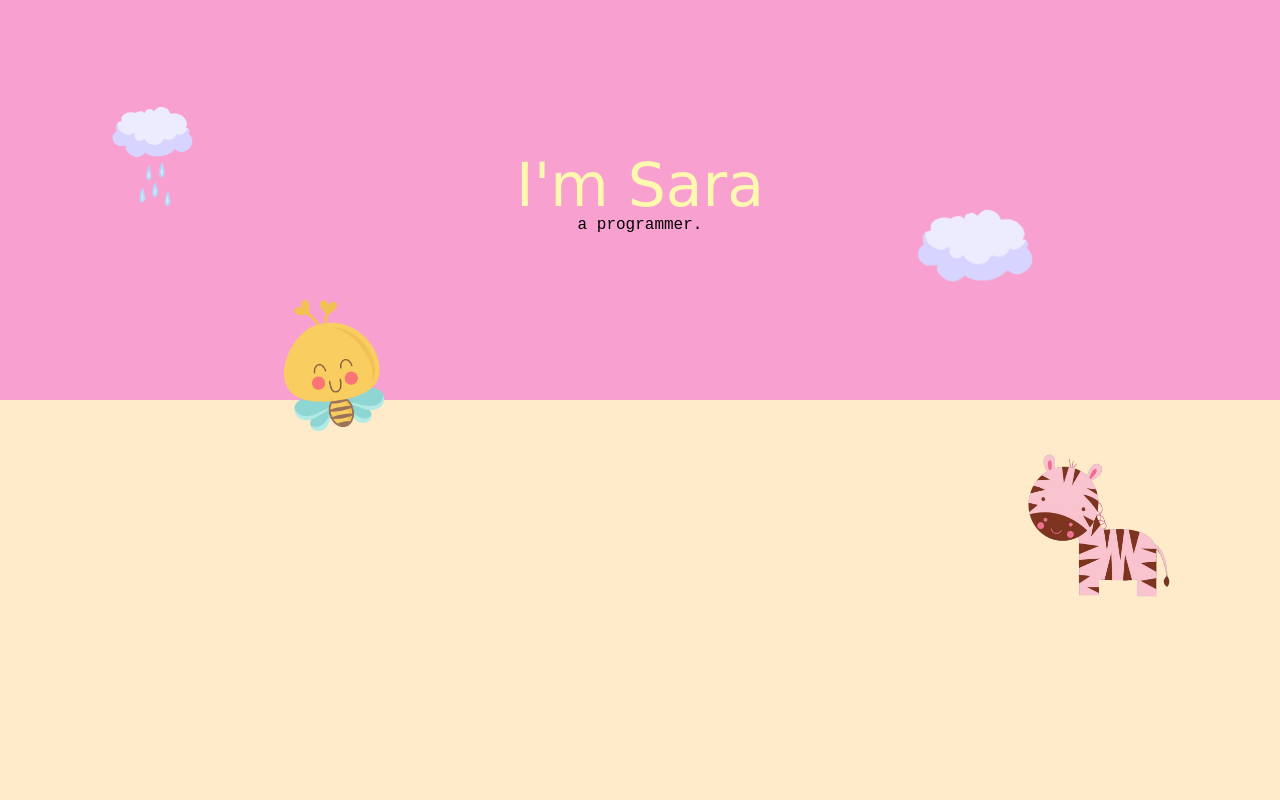
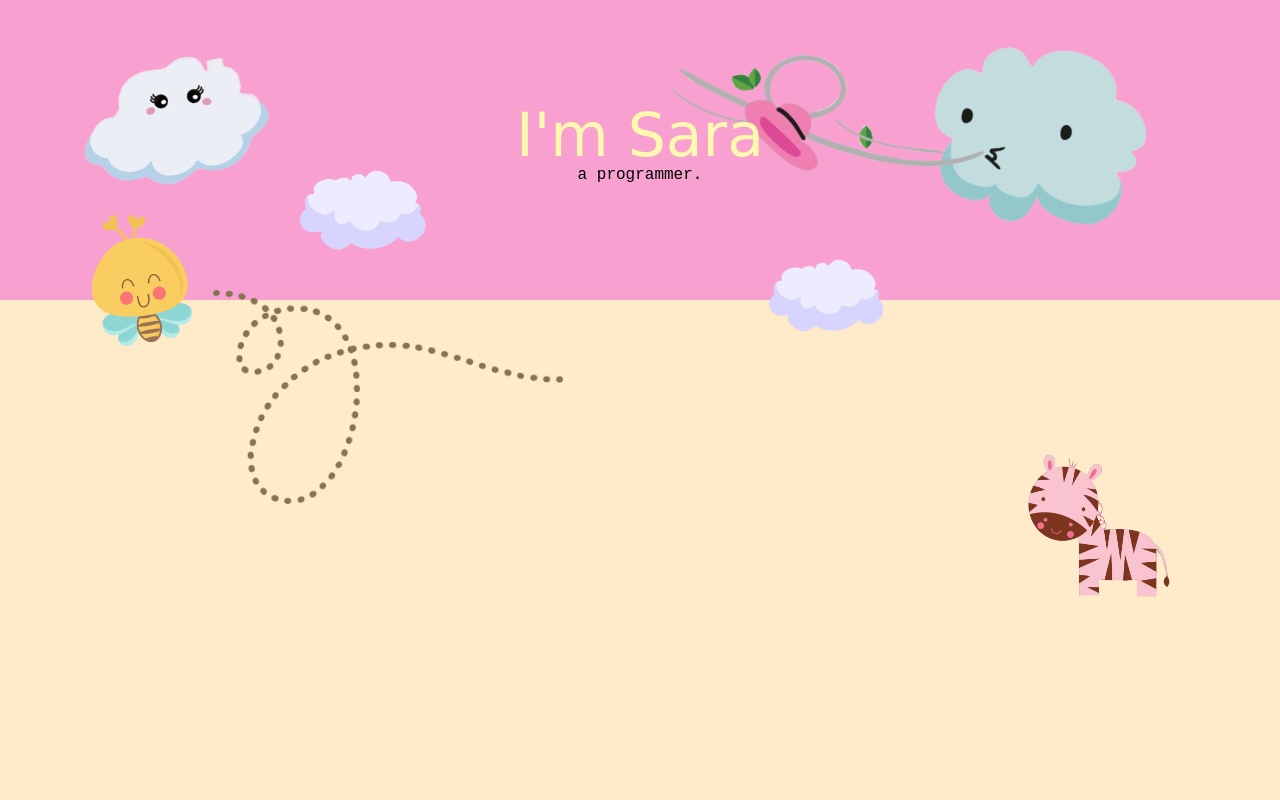
Before and after one commit to saraNersisian/Personal_site, a plain HTML site: page index.html in a window 1280 px wide. Shown: the top 800 px of the page. Drawn offline with Linux system fonts and the light colour scheme; a web font is replaced by a local one.

Commit message:
clouds added

```diff
--- a/index.html
+++ b/index.html
@@ -9,23 +9,26 @@
   </head>
   <body>
     <div class="top-container">
-      <img class="top-cloud" src="images/purple-small-cloud.png" alt="">
-
-      <img class="bottom-cloud" src="images/purple-small-cloud.png" alt="">
+      <img class="right-cloud" src="images/purple-small-cloud.png" alt="">
+      <img class="cloud-with-eyes" src="images/cloud-with-eyes.png" alt="">
+      <img class="cloud-blowing-wind" src="images/cloud-blowing-wind.png" alt="">
+      <img class="left-cloud" src="images/purple-small-cloud.png" alt="">
       <img class="rain-drop" src="images/rain-drop.png" alt="">
       <div class="">
-        <img class="yellow-bee" src="images/cute-bee.png" alt="">
+        <div class="">
+          <img class="yellow-bee" src="images/cute-bee.png" alt="">
+          <img class="bee-path" src="images/bee-path.png" alt="">
+
+        </div>
+
         <h1>I'm Sara</h1>
         <p>a programmer.</p>
       </div>
-
     </div>
     <div class="middle-container">
       <img class="baby-zebra" src="images/baby-zebra-trasparent.png" alt="">
     </div>
     <div class="bottom-container">
-
     </div>
-
   </body>
 </html>
--- a/styles.css
+++ b/styles.css
@@ -13,7 +13,7 @@ h1{
   right:0;
   display:inline-block;
   position: absolute;
-  top:150px;
+  top:100px;
   text-align: center;
 
 }
@@ -24,68 +24,107 @@ p{
   right:0;
   display: inline-block;
   position: absolute;
-  top: 200px;
+  top: 150px;
 }
 
 .top-container{
   background-color: #F8A1D1;
   width: 100%;
-  height: 400px;
+  height: 300px;
 }
 
 .middle-container{
-  height: 700px;
+  height: 1000px;
   width: 100%;
   background-color: #FFEACA;
 }
 
 .bottom-container{
-  height: 10%;
-  width: 200px;
-  background-color: blue;
+  height: 200px;
+  width: 100%;
+  background-color: #835151;
 }
 
-.top-cloud{
+.right-cloud{
   height: 100px;
   position:absolute;
-  top: 200px;
-  right: 20px;
-  left: 900px;
+  top: 250px;
+  right: 380px;
 }
 
-.top-cloud:hover{
-  left:890px;
+.right-cloud:hover{
+  right:390px;
 }
-.bottom-cloud{
-  height: 70px;
+.left-cloud{
+  height: 110px;
   position:absolute;
-  left:100px;
-  top:100px;
+  left:280px;
+  top:160px;
   /* filter: drop-shadow(10px 10px 2px #F8A1D1); */
 }
 
-.bottom-cloud:hover{
-  left:90px;
+.left-cloud:hover{
+  left:230px;
 }
+
+.cloud-with-eyes{
+  width: 250px;
+  position: absolute;
+  left:50px;
+  transform: rotate(-10deg) ;
+}
+
 
 .rain-drop{
   width: 60px;
+  display: none;
   position:absolute;
-  left:125px;
-  top:160px;
+  left:350px;
+  top:190px;
 }
 
+.cloud-blowing-wind{
+  width: 500px;
+  position: absolute;
+  right:120px;
+  transform:scaleX(-1) rotate(-10deg) ;
+}
+
+
+/*
 .rain-drop:hover{
-  transform: rotate(20deg);
+  transform:scale(1) translate(-100%, -100%);
 }
+*/
 
 .yellow-bee{
   width: 100px;
   position: absolute;
-  top:300px;
-  right:70%;
+  top:215px;
+  right:85%;
   transform: scaleX(-1);
 }
+
+.yellow-bee .bee-path{
+  position: absolute;
+  left: 0;
+  top: 0;
+  display: none;
+}
+
+.bee-path{
+  width:350px;
+  position: absolute;
+  top:290px;
+  right:56%;
+}
+/*
+.bee-path:hover{
+  position: absolute;
+  top:310px;
+  right:30%;
+}
+*/
 
 .yellow-bee:hover{
   transform: rotate(20deg) scaleX(-1);
```
Also changed, not shown: images/bee-path.png (added), images/bee-with-path.JPG (added), images/cloud-blowing-wind.png (added), images/cloud-with-eyes.png (added).
